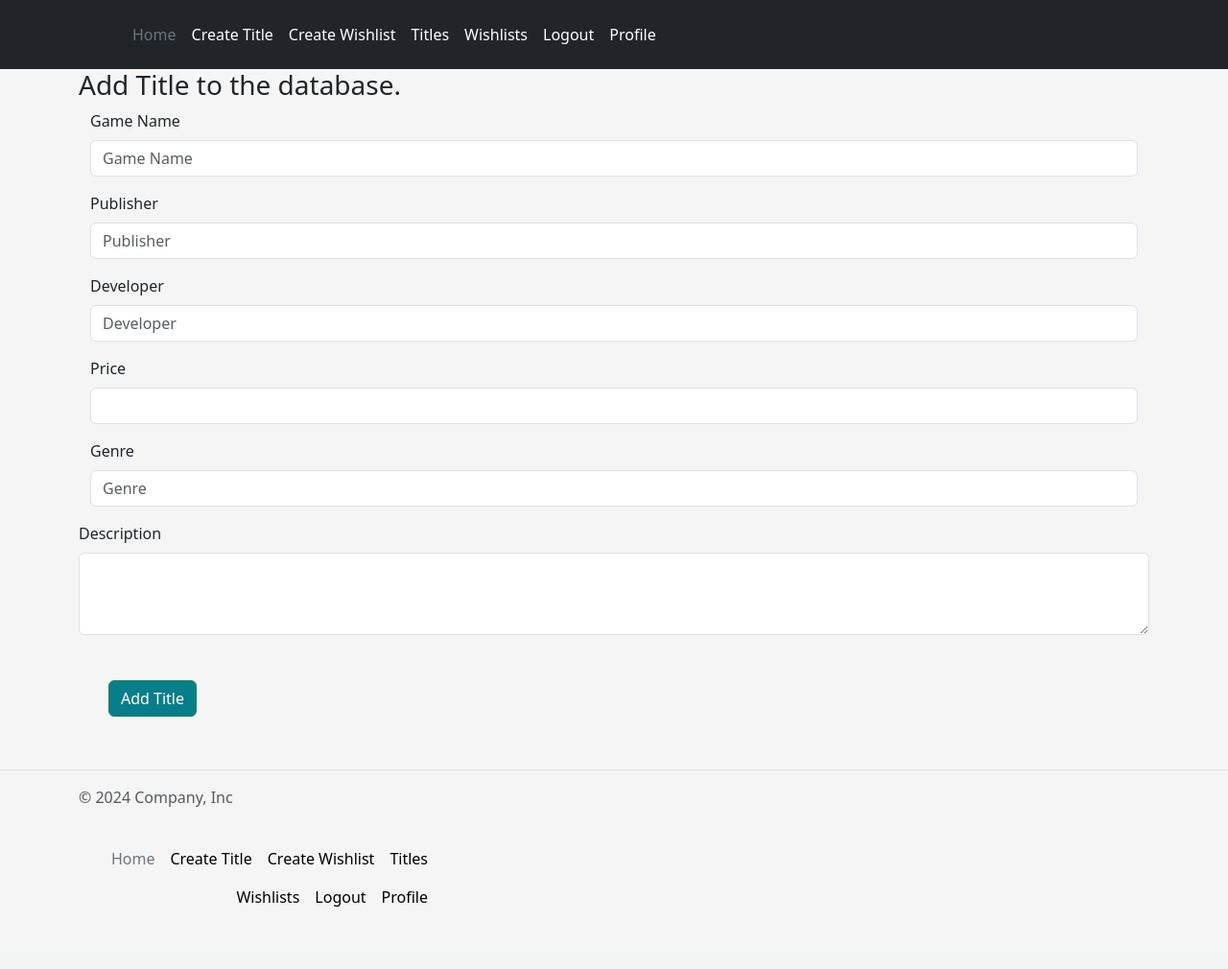
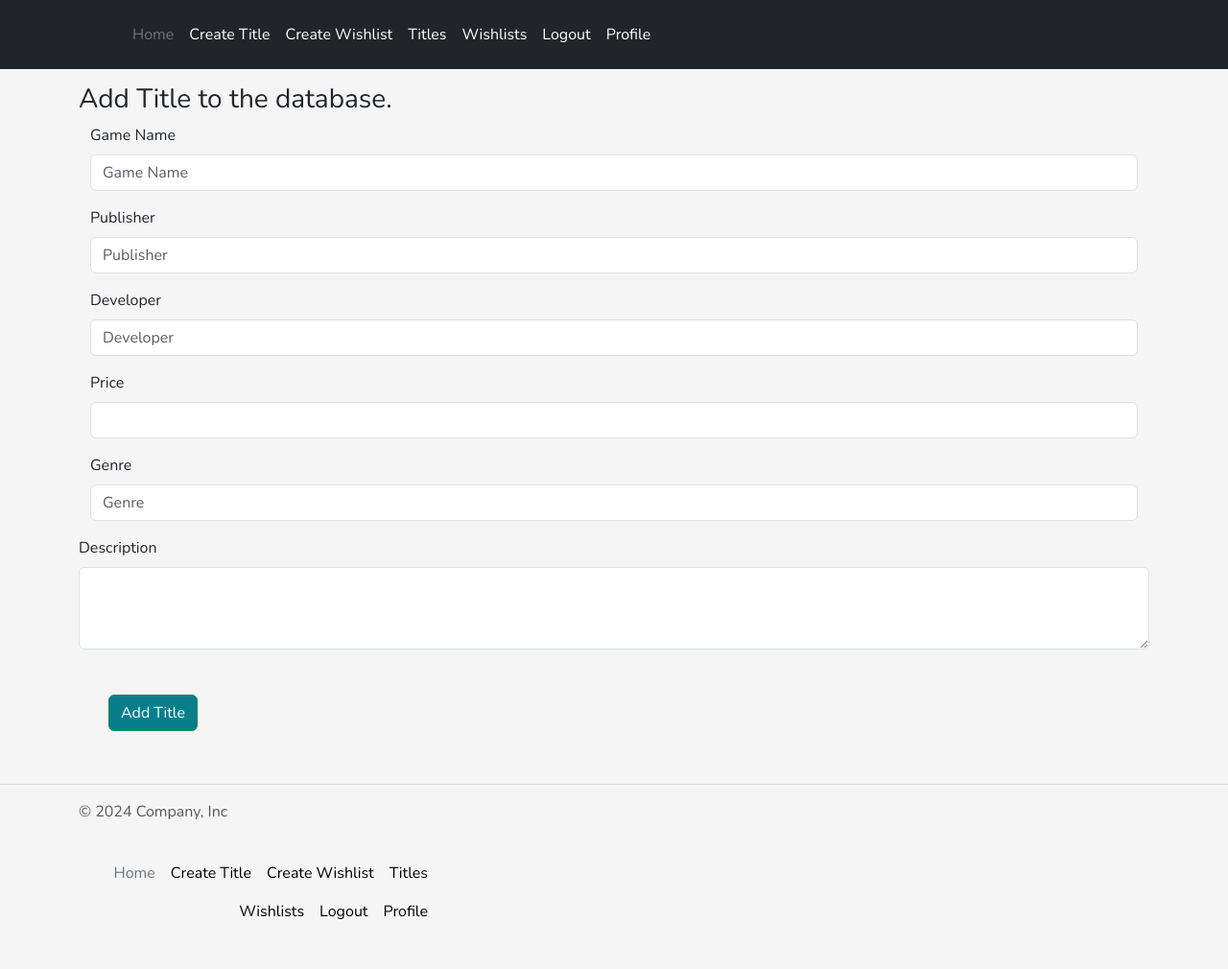
Before and after one commit to ccornfield/GameDream, a Flask app: page /add_title in a window 1280 px wide. Shown: the whole page at 96% size. Before the commit the page ends 945 px from the top, so only its background shows below. Run offline with Flask 3, Linux system fonts and the light colour scheme; the visitor is signed in with stand-in values (Sample User, id 1).

Commit message:
updt: Read_me will be updated and a new google font applied to the site.

```diff
--- a/gamedream/static/style.css
+++ b/gamedream/static/style.css
@@ -1,5 +1,6 @@
 body{
     background-color: #f5f5f5;
+    font-family: "Nunito", sans-serif;
 }
 
 header{
@@ -15,7 +16,7 @@ footer{
 }
 
 h3{
-    border-top: 10px;
+    margin-top: 15px;
 }
 
 .btn-success{
--- a/gamedream/templates/base.html
+++ b/gamedream/templates/base.html
@@ -7,6 +7,9 @@
         <meta name="description" content="">
         <meta name="viewport" content="width=device-width, initial-scale=1">
         <link href="https://cdn.jsdelivr.net/npm/bootstrap@5.3.3/dist/css/bootstrap.min.css" rel="stylesheet" integrity="sha384-QWTKZyjpPEjISv5WaRU9OFeRpok6YctnYmDr5pNlyT2bRjXh0JMhjY6hW+ALEwIH" crossorigin="anonymous">
+        <link rel="preconnect" href="https://fonts.googleapis.com">
+        <link rel="preconnect" href="https://fonts.gstatic.com" crossorigin>
+        <link href="https://fonts.googleapis.com/css2?family=Nunito" rel="stylesheet">
         <link rel="stylesheet" href="{{ url_for('static', filename="style.css") }}">
     </head>
     <body>
```
Also changed, not shown: README.md, read_me/gamedream_palette.png (added), read_me/my_font.png (added), read_me/placeholder_screen.png (added), read_me/target_audience.png (added), read_me/wireframes/account_creation.png (added), read_me/wireframes/base_template.png (added), read_me/wireframes/login_screen.png (added), read_me/wireframes/title_creation.png (added), read_me/wireframes/titles.png (added), read_me/wireframes/wishlist.png (added), read_me/wireframes/wishlist_creator.png (added).
